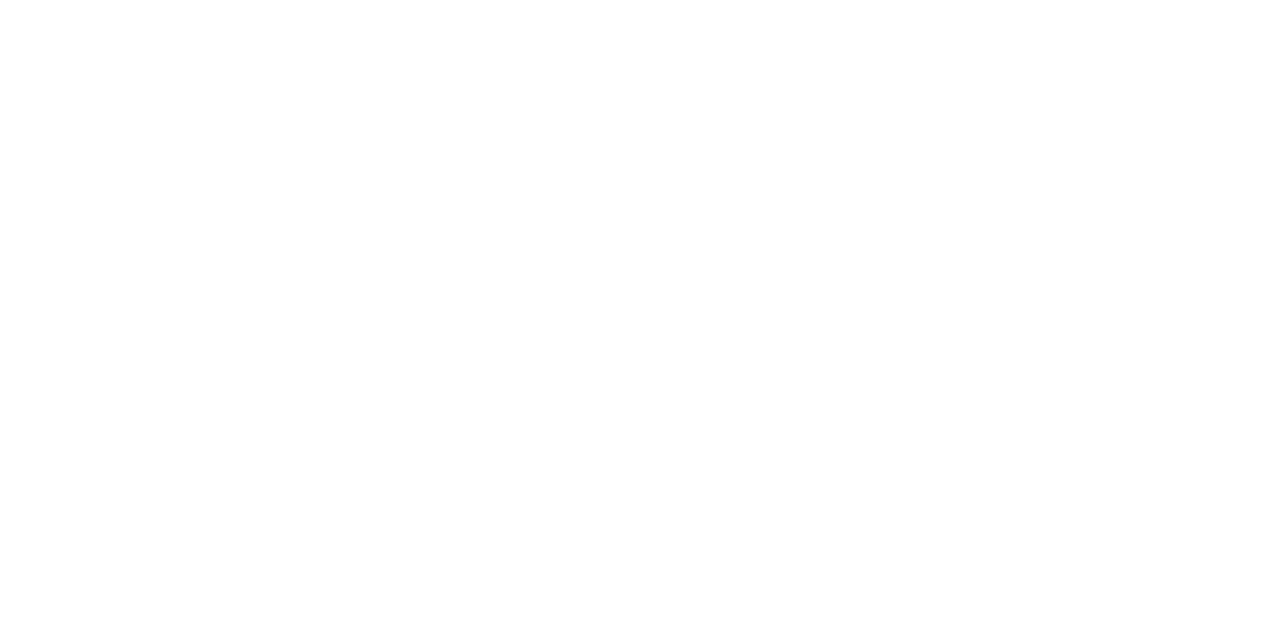
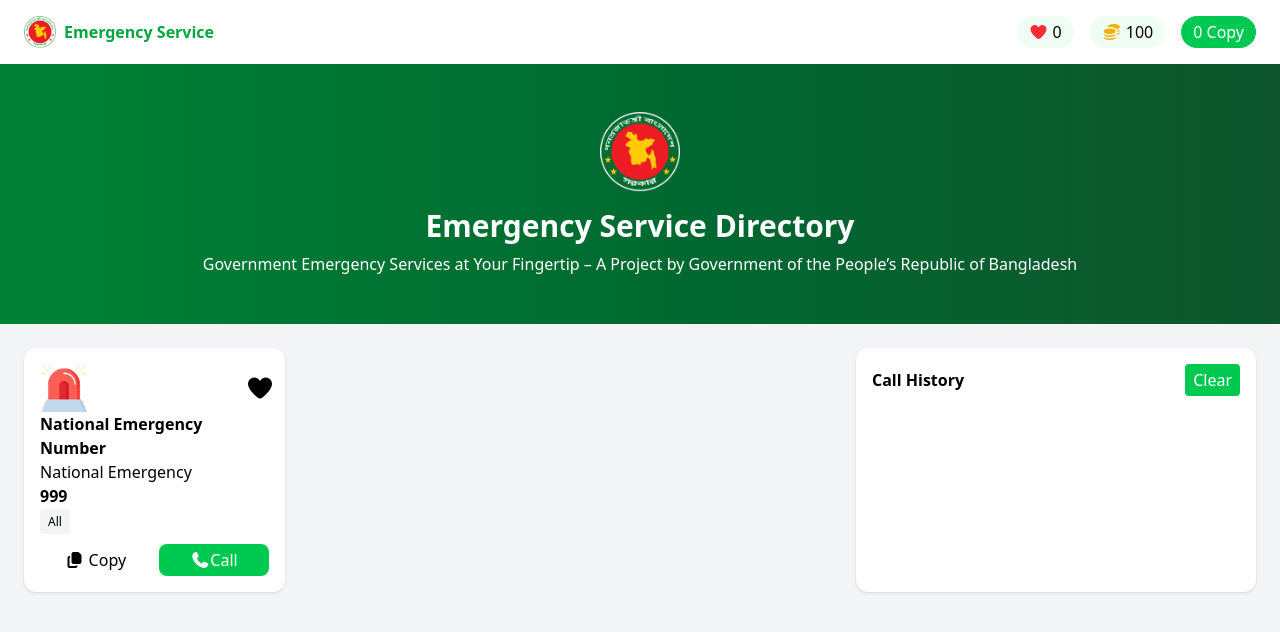
Before and after one commit to samiual67/Emergency_Hotline, a plain HTML site: page index.html in a window 1280 px wide. Drawn offline with nearby package versions, Linux system fonts and the light colour scheme.

Commit message:
update code

```diff
--- a/index.html
+++ b/index.html
@@ -1,11 +1,99 @@
 <!DOCTYPE html>
 <html lang="en">
+
 <head>
-    <meta charset="UTF-8">
-    <meta name="viewport" content="width=device-width, initial-scale=1.0">
-    <title>Document</title>
+  <meta charset="UTF-8">
+  <meta name="viewport" content="width=device-width, initial-scale=1.0">
+  <title>Emergency Service Directory</title>
+  <script src="https://cdn.jsdelivr.net/npm/@tailwindcss/browser@4"></script>
+  <link rel="stylesheet" href="style.css">
+  <link rel="stylesheet" href="https://cdnjs.cloudflare.com/ajax/libs/font-awesome/7.0.0/css/all.min.css"
+    integrity="sha512-DxV+EoADOkOygM4IR9yXP8Sb2qwgidEmeqAEmDKIOfPRQZOWbXCzLC6vjbZyy0vPisbH2SyW27+ddLVCN+OMzQ=="
+    crossorigin="anonymous" referrerpolicy="no-referrer" />
+  <script src="tailwind.config.js"></script>
+
 </head>
-<body>
 
+<body class="bg-gray-100">
+
+  <!-- Navbar items -->
+  <nav class="flex justify-between items-center px-6 py-4 bg-white shadow">
+    <div class="flex items-center gap-2">
+      <img src="./assets/logo.png" class="w-8 h-8" alt="logo">
+      <h1 class="font-bold text-green-600">Emergency Service</h1>
+    </div>
+
+    <div class="flex items-center gap-4">
+      <div class="flex items-center gap-1 bg-green-50 px-3 py-1 rounded-full"> <i
+          class="fa-solid fa-heart text-red-500"></i>
+        <span id="heartCount">0</span>
+      </div>
+      <div class="flex items-center gap-1 bg-green-50 px-3 py-1 rounded-full"><i
+          class="fa-solid fa-coins text-yellow-500"></i>
+        <span id="coinCount">100</span>
+      </div>
+      <div class="bg-green-500 text-white px-3 py-1 rounded-full">
+        <span id="copyCount">0</span> Copy
+      </div>
+    </div>
+  </nav>
+
+  <!-- Tittle part -->
+  <section class="bg-gradient-to-r from-green-700 to-green-900 text-white py-12 text-center">
+    <img src="./assets/logo-dark.png" class="mx-auto w-20">
+    <h2 class="text-3xl font-bold mt-4">Emergency Service Directory</h2>
+    <p class="mt-2">Government Emergency Services at Your Fingertip – A Project by Government of the People’s Republic
+      of Bangladesh</p>
+  </section>
+
+  <!-- Main Section -->
+  <main class="grid grid-cols-1 md:grid-cols-3 gap-4 p-6">
+
+
+        <!-- List Items -->
+    <div class="md:col-span-2 grid grid-cols-1 sm:grid-cols-2 lg:grid-cols-3 gap-4">
+
+      <!-- Single Card Example -->
+      <div class="bg-white p-4 rounded-xl shadow relative">
+
+        <button onclick="increaseHeart()" class="absolute top-2 right-2 text-gray-500"></button>
+
+        <div class="flex items-center gap-40">
+          <img src="./assets/emergency.png" class="w-12 h-12" alt="icon">
+          <i onclick="increaseHeart()" class="fa-solid fa-heart text-2xl cursor-pointer"></i>
+        </div>
+        <h3 class="font-bold">National Emergency Number</h3>
+        <h6>National Emergency</h6>
+        <h4 class="font-bold">999</h4>
+        <span class="bg-gray-100 text-black-500 text-xs px-2 py-1 rounded">All</span>
+
+        <!--button Part -->
+        <div class="flex gap-2 mt-3">
+          <button onclick="copyNumber('999')"
+            class="flex-1 rounded px-2 py-1 hover:bg-gray-100 flex items-center justify-center gap-1">
+            <i class="fa-solid fa-copy"></i>Copy
+          </button>
+
+          <button onclick="makeCall('Fire Service Number','999')"
+            class="flex-1 bg-green-500 text-white rounded-lg px-2 py-1">
+            <i class="fa-solid fa-phone"></i>Call
+          </button>
+        </div>
+      </div>
+    </div>
+
+
+    <!-- History Part -->
+    <div class="bg-white rounded-xl shadow p-4">
+      <div class="flex justify-between items-center mb-3">
+        <h3 class="font-bold flex items-center gap-1"> Call History</h3>
+        <button onclick="clearHistory()" class="bg-green-500 text-white px-2 py-1 rounded">Clear</button>
+      </div>
+      <ul id="historyList" class="text-sm space-y-2">
+      </ul>
+    </div>
+    <script src="script.js"></script>
+  </main>
 </body>
+
 </html>
--- /dev/null
+++ b/script.js
@@ -0,0 +1,40 @@
+
+
+let heartCount = 0;
+let copyCount = 0;
+let coinCount = 100;
+const historyList = document.getElementById("historyList");
+
+function increaseHeart() {
+  heartCount++;
+  document.getElementById("heartCount").innerText = heartCount;
+
+  const heartIcon = event.target;
+  heartIcon.classList.add("text-red-500");
+}
+
+function copyNumber(number) {
+  navigator.clipboard.writeText(number).then(() => {
+    copyCount++;
+    document.getElementById("copyCount").innerText = copyCount;
+
+    alert("Number copied: " + number);
+  });
+}
+
+function makeCall(serviceName, number) {
+  if (coinCount <= 0) {
+    alert("No coins left to make a call!");
+    return;
+  }
+
+  coinCount--;
+  document.getElementById("coinCount").innerText = coinCount;
+
+  const li = document.createElement("li");
+  li.textContent = `${serviceName} (${number}) - Called at ${new Date().toLocaleTimeString()}`;
+  historyList.prepend(li);
+}
+function clearHistory() {
+  historyList.innerHTML = "";
+}
```
